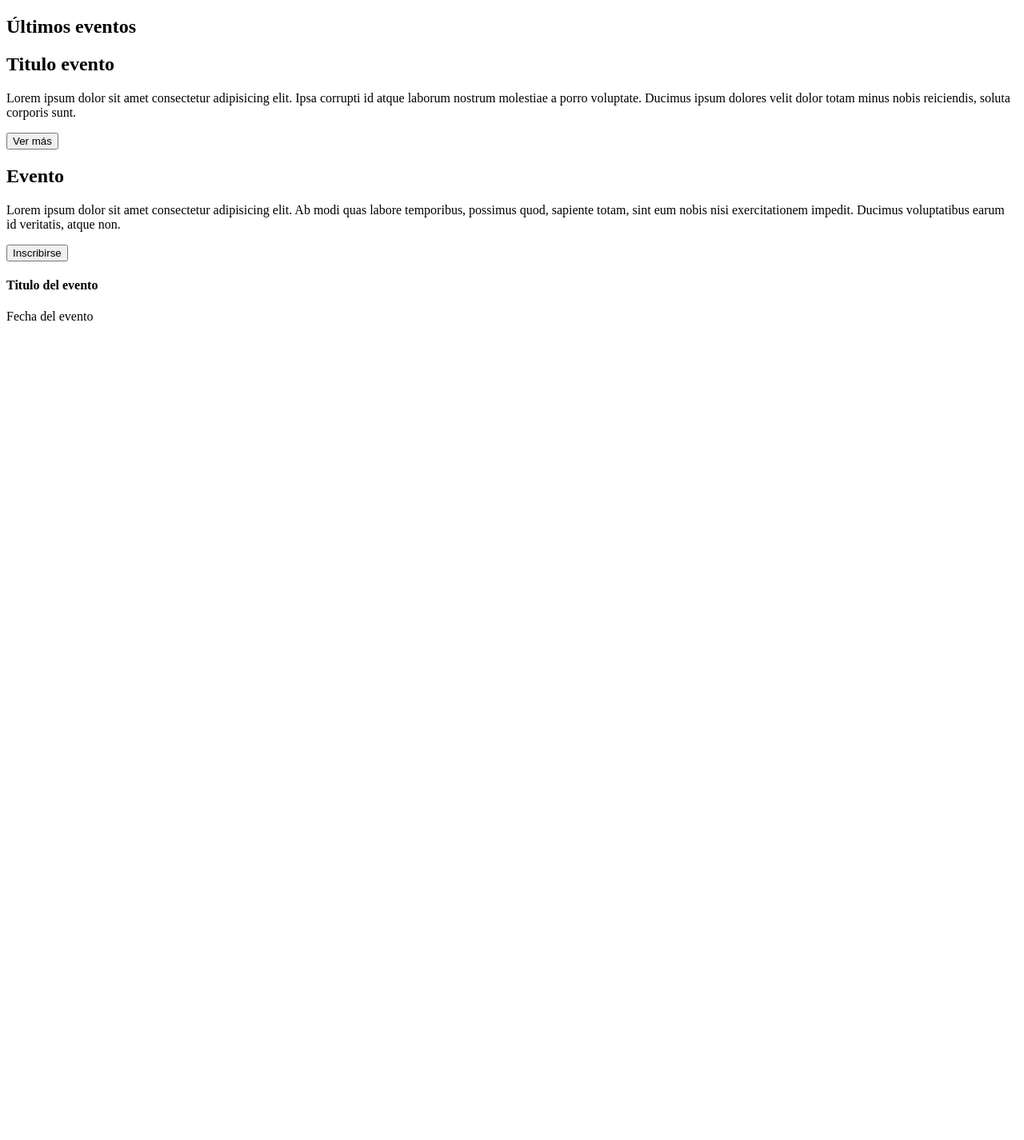
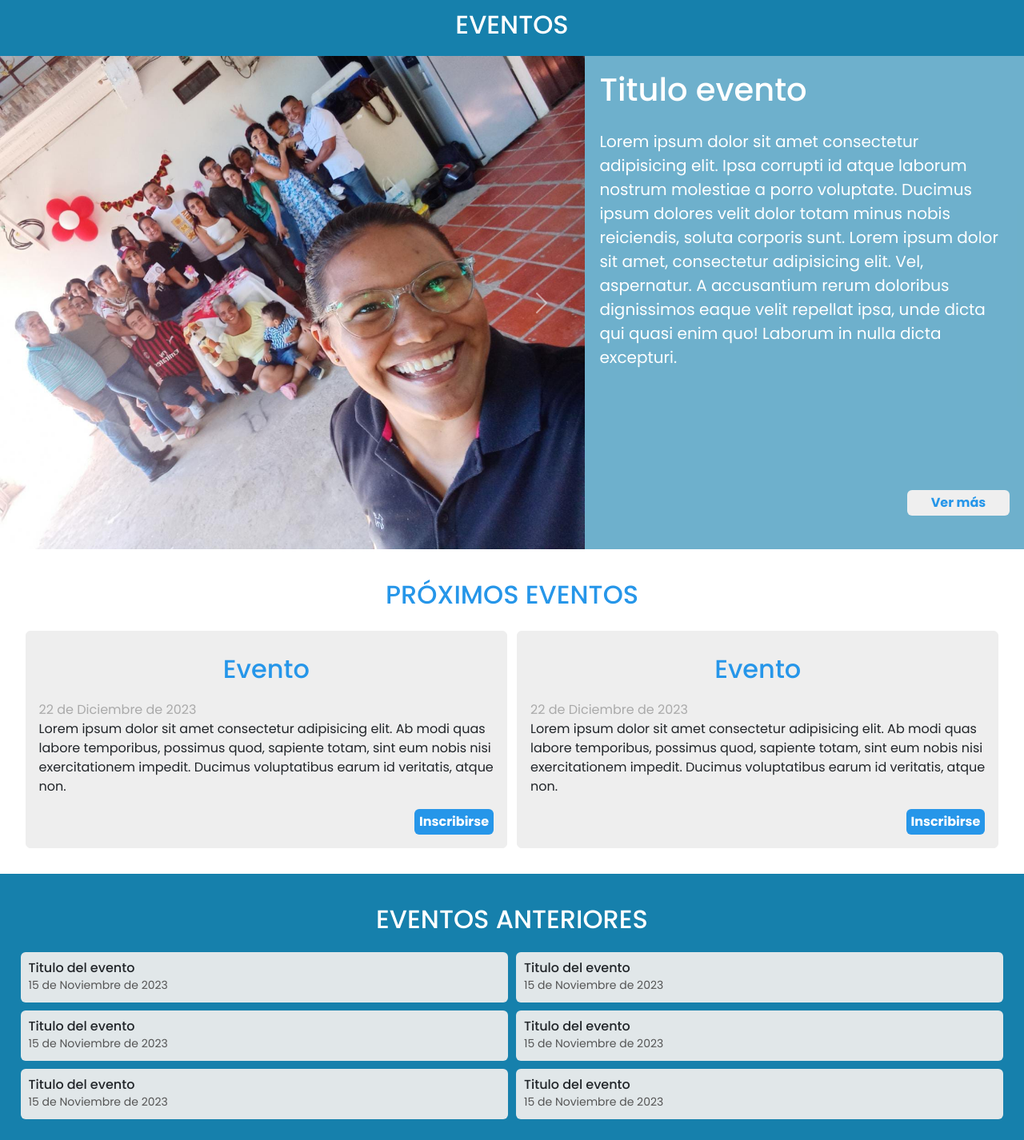
Before and after one commit to rodriguezcorzo/llenadegracia, a Flask app: template templates/pagina_eventos.html in a window 1280 px wide. Shown: the whole page at 80% size. Before the commit the page ends 401 px from the top, so only its background shows below. Run offline with Flask 3, Linux system fonts and the light colour scheme; the template is opened without the code that fills it, so the values that code supplies are empty.

Commit message:
Estilizado CSS de página de eventos

```diff
--- /dev/null
+++ b/static/css/estilo_eventos.css
@@ -0,0 +1,129 @@
+@import url('https://fonts.googleapis.com/css2?family=Poppins:wght@200;300;400;500;600;700;800;900&display=swap');
+
+*{
+  margin: 0;
+  padding: 0;
+  box-sizing: border-box;
+  font-family: "Poppins", sans-serif;
+}
+
+body {
+    background-color:#1680AC;
+}
+
+.cont-evento {
+    display: grid;
+    grid-template-columns: 4fr 3fr;
+    grid-template-areas:
+        "titulo titulo"
+        "galeria descripcion"
+        "proximos proximos"
+        "anteriores anteriores";
+}
+
+.galeria-evento {
+  grid-area: galeria;
+}
+
+.cont-evento h2 {
+    grid-area: titulo;
+    text-align: center;
+    color: #fff;
+    padding: 12px;
+}
+
+.descripcion-evento {
+    grid-area: descripcion;
+    background-color: #ffffff60;
+    padding: 18px;
+    color: #fff;
+}
+
+.descripcion-evento h3 {
+    font-size: 40px;
+}
+
+.descripcion-evento p {
+    min-height: 75%;
+    font-size: 20px;
+    margin-top: 5%;
+}
+
+.primario-btn {
+    width: 25%;
+    padding: 4px 6px;
+    border-radius: 6px;
+    border: none;
+    cursor: pointer;
+    color: #2696E9;
+    font-weight: 700;
+    float: right;
+}
+
+.secundario-btn {
+    padding: 4px 6px;
+    border-radius: 6px;
+    border: none;
+    cursor: pointer;
+    background-color: #2696E9;
+    color: #fff;
+    font-weight: 700;
+    float: right;
+}
+
+.proximos-eventos {
+    grid-area: proximos;
+    background-color: #fff;
+    padding: 2%;
+}
+
+.items {
+    display: flex;
+}
+
+.proximos-eventos h2 {
+    color: #2696E9;
+}
+
+.item-proximo-evento {
+    padding: 16px;
+    margin: 6px;
+    border: 1px solid #eee;
+    border-radius: 6px;
+    background-color: #eee;
+}
+
+.item-proximo-evento span {
+    color: #aaa;
+    margin: 6px 0;
+}
+
+.eventos-anteriores {
+    grid-area: anteriores;
+    display: grid;
+    grid-template-columns: repeat(2, 1fr);
+    grid-template-areas: "title title";
+    grid-gap: 10px;
+    padding: 2%;
+}
+
+.eventos-anteriores h2 {
+    grid-area: title;
+    margin: 0;
+}
+
+.item-evento-anterior {
+  padding: 10px;
+  background-color: #eeeeeef1;
+  border-radius: 6px;
+}
+
+.item-evento-anterior h4 {
+  margin: 0;
+  font-size: 16px;
+}
+
+.item-evento-anterior span {
+  font-size: 14px;
+  color: #555;
+}
--- a/templates/pagina_eventos.html
+++ b/templates/pagina_eventos.html
@@ -3,29 +3,86 @@
 <head>
     <meta charset="UTF-8">
     <meta name="viewport" content="width=device-width, initial-scale=1.0">
+    <script src="https://cdn.jsdelivr.net/npm/bootstrap@5.3.2/dist/js/bootstrap.bundle.min.js" integrity="sha384-C6RzsynM9kWDrMNeT87bh95OGNyZPhcTNXj1NW7RuBCsyN/o0jlpcV8Qyq46cDfL" crossorigin="anonymous"></script>
+    <link href="https://cdn.jsdelivr.net/npm/bootstrap@5.3.2/dist/css/bootstrap.min.css" rel="stylesheet" integrity="sha384-T3c6CoIi6uLrA9TneNEoa7RxnatzjcDSCmG1MXxSR1GAsXEV/Dwwykc2MPK8M2HN" crossorigin="anonymous">
+    <link rel="stylesheet" href="../static/css/estilo_eventos.css">
     <title>Eventos</title>
 </head>
 <body>
     <div class="cont-evento">
+        <h2>EVENTOS</h2>
         <div class="galeria-evento">
-            <h2>Últimos eventos</h2>
+            <div id="carouselExample" class="carousel slide">
+                <div class="carousel-inner">
+                  <div class="carousel-item active">
+                    <img src="../static/img/ejemplo_evento_1.jpg" class="d-block w-100" alt="...">
+                  </div>
+                  <div class="carousel-item">
+                    <img src="../static/img/ejemplo_evento_2.jpg" class="d-block w-100" alt="...">
+                  </div>
+                  <div class="carousel-item">
+                    <img src="../static/img/ejemplo_evento_3.jpg" class="d-block w-100" alt="...">
+                  </div>
+                </div>
+                <button class="carousel-control-prev" type="button" data-bs-target="#carouselExample" data-bs-slide="prev">
+                  <span class="carousel-control-prev-icon" aria-hidden="true"></span>
+                  <span class="visually-hidden">Previous</span>
+                </button>
+                <button class="carousel-control-next" type="button" data-bs-target="#carouselExample" data-bs-slide="next">
+                  <span class="carousel-control-next-icon" aria-hidden="true"></span>
+                  <span class="visually-hidden">Next</span>
+                </button>
+            </div>
         </div>
         <div class="descripcion-evento">
-            <h2>Titulo evento</h2>
-            <p>Lorem ipsum dolor sit amet consectetur adipisicing elit. Ipsa corrupti id atque laborum nostrum molestiae a porro voluptate. Ducimus ipsum dolores velit dolor totam minus nobis reiciendis, soluta corporis sunt.</p>
-            <button>Ver más</button>
+            <h3>Titulo evento</h3>
+            <p>Lorem ipsum dolor sit amet consectetur adipisicing elit. Ipsa corrupti id atque laborum nostrum molestiae a porro voluptate. Ducimus ipsum dolores velit dolor totam minus nobis reiciendis, soluta corporis sunt.
+            Lorem ipsum dolor sit amet, consectetur adipisicing elit. Vel, aspernatur. A accusantium rerum doloribus dignissimos eaque velit repellat ipsa, unde dicta qui quasi enim quo! Laborum in nulla dicta excepturi.
+            </p>
+            <button class="primario-btn">Ver más</button>
         </div>
         <div class="proximos-eventos">
-            <div>
-                <h2>Evento</h2>
-                <p>Lorem ipsum dolor sit amet consectetur adipisicing elit. Ab modi quas labore temporibus, possimus quod, sapiente totam, sint eum nobis nisi exercitationem impedit. Ducimus voluptatibus earum id veritatis, atque non.</p>
-                <button>Inscribirse</button>
+            <h2>PRÓXIMOS EVENTOS</h2>
+            <div class="items">
+                <div class="item-proximo-evento">
+                    <h2>Evento</h2>
+                    <span>22 de Diciembre de 2023</span>
+                    <p>Lorem ipsum dolor sit amet consectetur adipisicing elit. Ab modi quas labore temporibus, possimus quod, sapiente totam, sint eum nobis nisi exercitationem impedit. Ducimus voluptatibus earum id veritatis, atque non.</p>
+                    <button class="secundario-btn">Inscribirse</button>
+                </div>
+                <div class="item-proximo-evento">
+                    <h2>Evento</h2>
+                    <span>22 de Diciembre de 2023</span>
+                    <p>Lorem ipsum dolor sit amet consectetur adipisicing elit. Ab modi quas labore temporibus, possimus quod, sapiente totam, sint eum nobis nisi exercitationem impedit. Ducimus voluptatibus earum id veritatis, atque non.</p>
+                    <button class="secundario-btn">Inscribirse</button>
+                </div>
             </div>
         </div>
         <div class="eventos-anteriores">
+            <h2>EVENTOS ANTERIORES</h2>
             <div class="item-evento-anterior">
                 <h4>Titulo del evento</h4>
-                <span>Fecha del evento</span>
+                <span>15 de Noviembre de 2023</span>
+            </div>
+            <div class="item-evento-anterior">
+                <h4>Titulo del evento</h4>
+                <span>15 de Noviembre de 2023</span>
+            </div>
+            <div class="item-evento-anterior">
+                <h4>Titulo del evento</h4>
+                <span>15 de Noviembre de 2023</span>
+            </div>
+            <div class="item-evento-anterior">
+                <h4>Titulo del evento</h4>
+                <span>15 de Noviembre de 2023</span>
+            </div>
+            <div class="item-evento-anterior">
+                <h4>Titulo del evento</h4>
+                <span>15 de Noviembre de 2023</span>
+            </div>
+            <div class="item-evento-anterior">
+                <h4>Titulo del evento</h4>
+                <span>15 de Noviembre de 2023</span>
             </div>
         </div>
     </div>
```
Also changed, not shown: static/img/ejemplo_evento_1.jpg (added), static/img/ejemplo_evento_2.jpg (added), static/img/ejemplo_evento_3.jpg (added).
